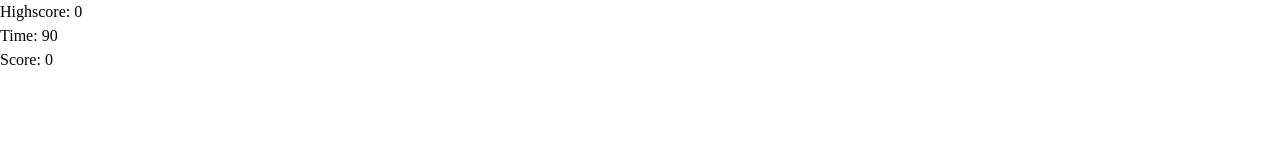
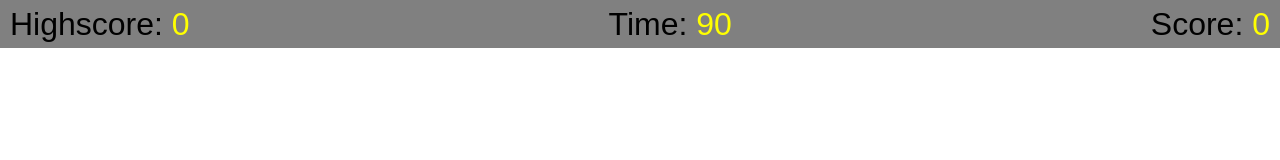
Before and after one commit to blockdoyle/web-development-quiz, a plain HTML site: page index.html in a window 1280 px wide. Drawn offline with Linux system fonts and the light colour scheme.

Commit message:
created some basic styling for header

```diff
--- a/assets/css/styles.css
+++ b/assets/css/styles.css
@@ -2,3 +2,19 @@
     margin: 0;
     padding: 0;
 }
+
+header {
+    display: flex;
+    flex-flow: row wrap;
+    justify-content: space-between;
+    padding: 0 10px 0 10px;
+    font-family: Arial, Helvetica, sans-serif;
+    font-size: 32px;
+    background-color: grey;
+}
+
+#highscore,
+#time-left,
+#current-score {
+    color: yellow;
+}
--- a/index.html
+++ b/index.html
@@ -11,7 +11,7 @@
 <body>
     <header>
         <div>
-            Highscore: <span id="highscore">0</span>
+            <a href="#">Highscore:</a> <span id="highscore">0</span>
         </div>
         <div>Time: <span id="time-left">90</span></div>
         <div>Score: <span id="current-score">0</span></div>
```
